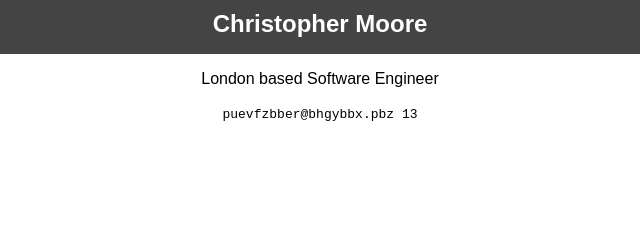
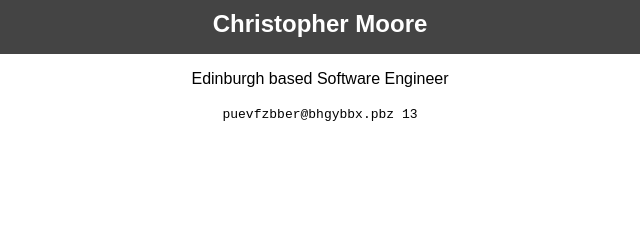
Before and after one commit to runmoore/runmoore.github.io, a plain HTML site: page index.html in a window 1280 px wide. Shown: the part 136-365 px from the top of the page, 320-960 px from the left. Drawn offline with Linux system fonts and the light colour scheme.

Commit message:
Update location to Edinburgh

```diff
--- a/index.html
+++ b/index.html
@@ -12,7 +12,7 @@
       <h2>Christopher Moore</h2>
     </div>
     <div>
-      <p class="app-intro">London based Software Engineer</p>
+      <p class="app-intro">Edinburgh based Software Engineer</p>
       <code>puevfzbber@bhgybbx.pbz 13</code>
     </div>
     <div id="links">
```
